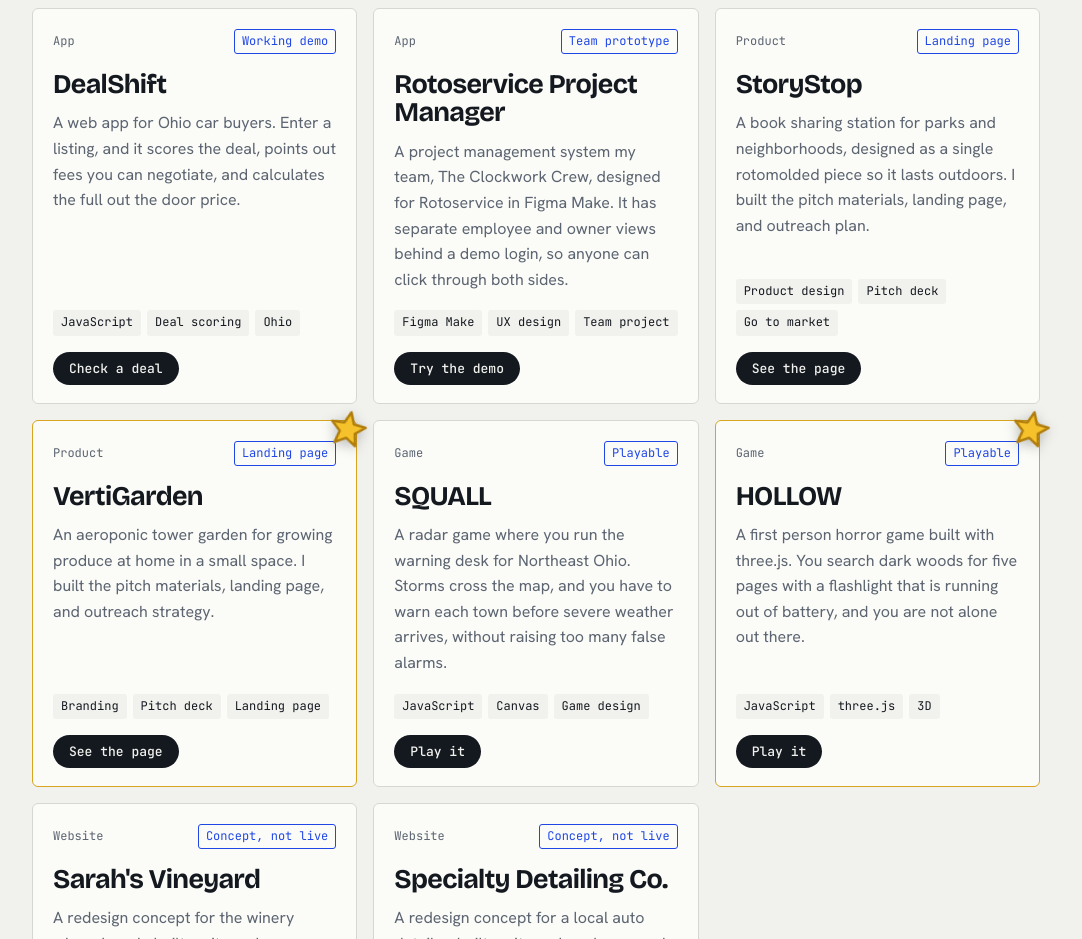
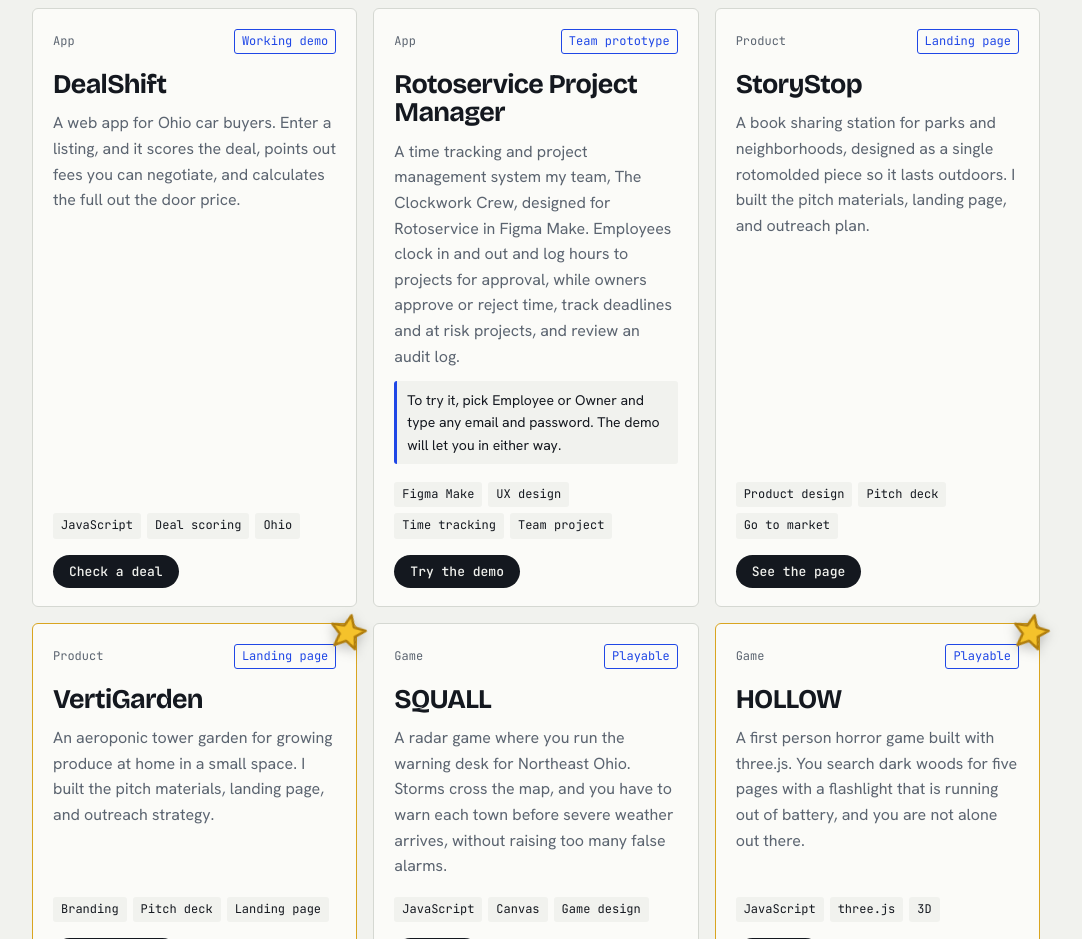
Before and after one commit to jjsatina/jjsatina.github.io, a plain HTML site: page index.html in a window 1280 px wide. Shown: the part 880-1819 px from the top of the page, without its empty margins (104-1186 px from the left). Drawn offline with nearby package versions, Linux system fonts and the light colour scheme.

Commit message:
Describe Rotoservice project manager and demo login

```diff
--- a/index.html
+++ b/index.html
@@ -239,6 +239,7 @@ h2 {
   font-size: 12px;
 }
 .tags li { background: var(--bg); border-radius: 3px; padding: 3px 8px; }
+.card p.login-note { font-size: 14px; color: var(--ink); background: var(--bg); border-left: 3px solid var(--accent); border-radius: 3px; padding: 8px 10px; }
 .open {
   align-self: flex-start;
   font: 500 13px var(--mono);
@@ -366,8 +367,9 @@ footer {
       <article class="card" data-cat="app">
         <div class="row"><span>App</span><span class="stamp">Team prototype</span></div>
         <h3>Rotoservice Project Manager</h3>
-        <p>A project management system my team, The Clockwork Crew, designed for Rotoservice in Figma Make. It has separate employee and owner views behind a demo login, so anyone can click through both sides.</p>
-        <ul class="tags"><li>Figma Make</li><li>UX design</li><li>Team project</li></ul>
+        <p>A time tracking and project management system my team, The Clockwork Crew, designed for Rotoservice in Figma Make. Employees clock in and out and log hours to projects for approval, while owners approve or reject time, track deadlines and at risk projects, and review an audit log.</p>
+        <p class="login-note">To try it, pick Employee or Owner and type any email and password. The demo will let you in either way.</p>
+        <ul class="tags"><li>Figma Make</li><li>UX design</li><li>Time tracking</li><li>Team project</li></ul>
         <a class="open" href="https://fiesta-froze-55599953.figma.site">Try the demo</a>
       </article>
 
```
